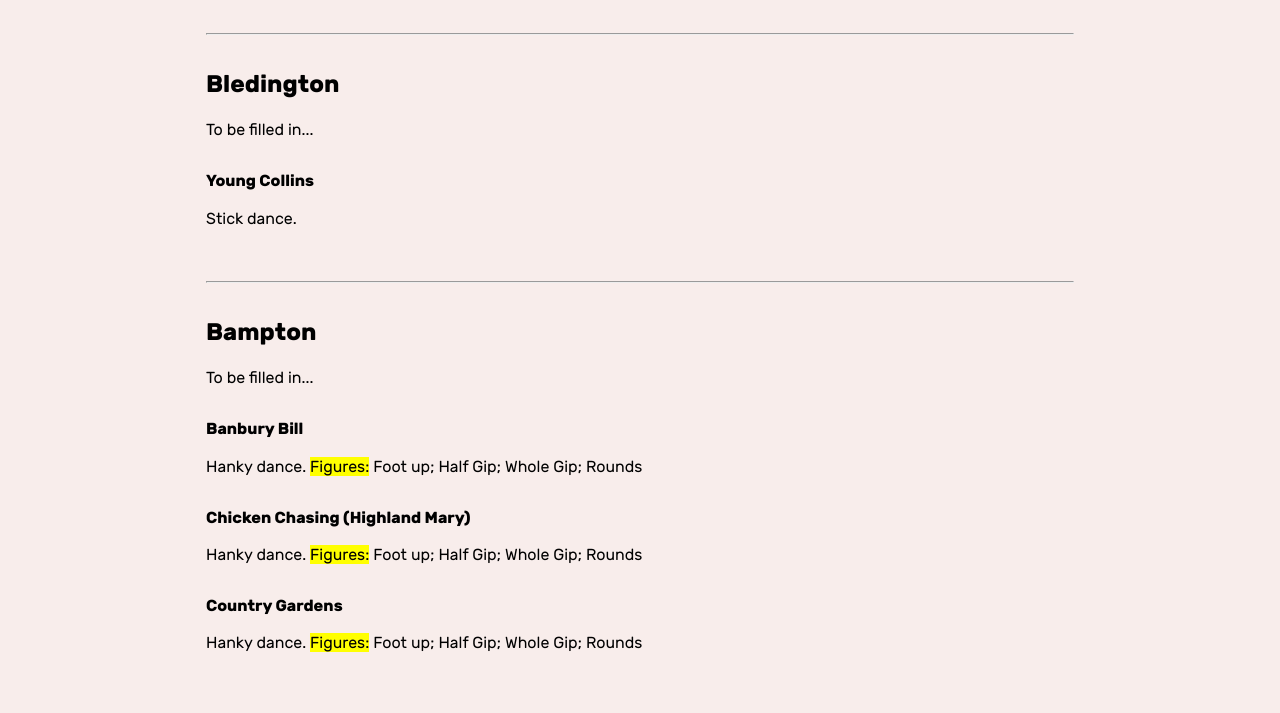
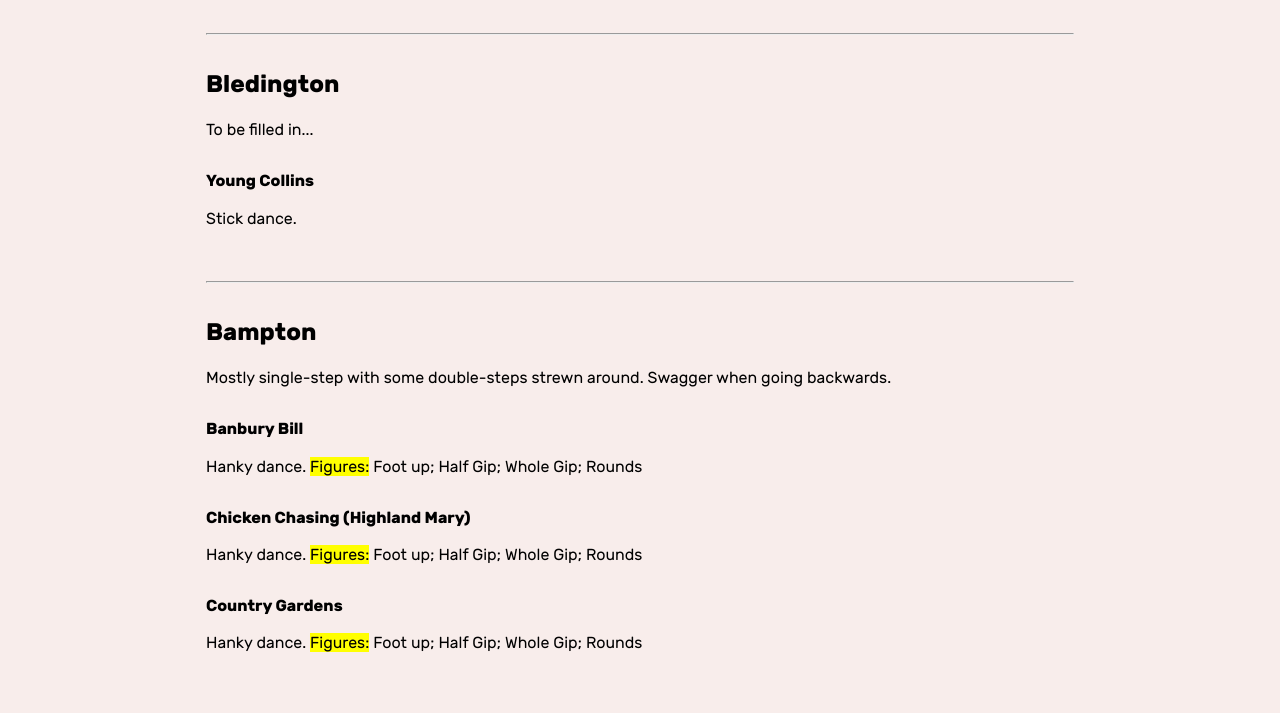
Before and after one commit to minkaotic/quaggy-morris, a plain HTML site: page dances/index.html in a window 1280 px wide. Shown: the part 1618-2331 px from the top of the page. Drawn offline with Linux system fonts and the light colour scheme.

Commit message:
Dances...

```diff
--- a/dances/index.html
+++ b/dances/index.html
@@ -94,7 +94,7 @@
     <hr />
 
     <h2>Bampton</h2>
-    <p>To be filled in...</p>
+    <p>Mostly single-step with some double-steps strewn around. Swagger when going backwards.</p>
     <h3>Banbury Bill</h3>
     <p>Hanky dance. <mark>Figures:</mark> Foot up; Half Gip; Whole Gip; Rounds</p>
     <h3>Chicken Chasing (Highland Mary)</h3>
```
